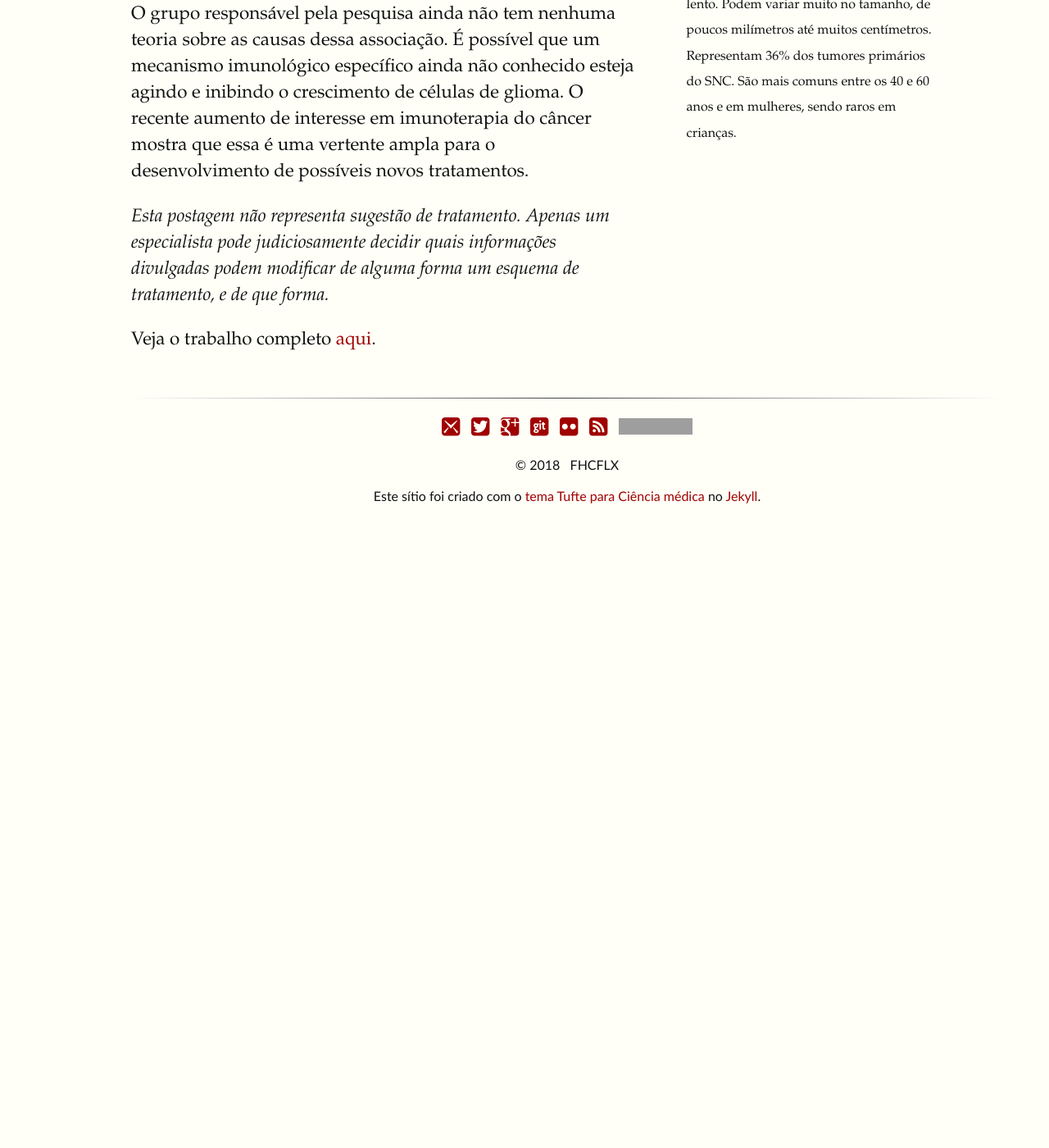
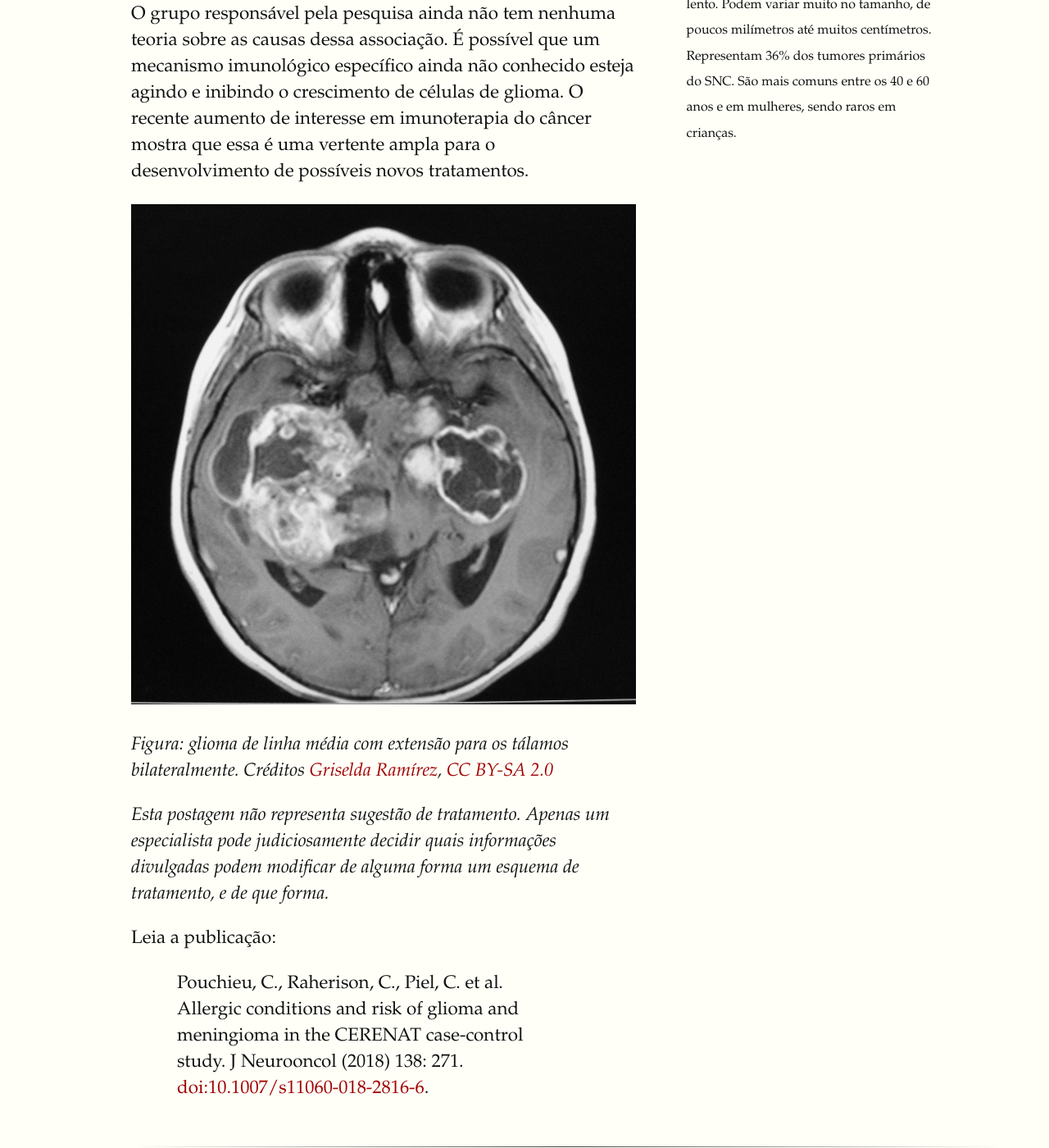
Before and after one commit to fhcflx/pharmakon, a Jekyll site: the page built from _posts/2018-05-13-Alergia-glioma.markdown, in a window 1280 px wide and 1400 px high, scrolled down 1754 px. Shown: the whole window at 82% size. Built offline with Jekyll 4.4.1, drawn with Linux system fonts in a browser that asks for light colours; comment, search, counter and statistics services are not loaded; before the commit the page ends 2384 px from its top, so only the background shows below that; grey boxes are pictures that could not be loaded.

Commit message:
mais e mais figuras e links

```diff
--- a/_posts/2018-05-13-Alergia-glioma.markdown
+++ b/_posts/2018-05-13-Alergia-glioma.markdown
@@ -21,6 +21,11 @@ Em relação ao risco do desenvolvimento de meningiomas, a pesquisa não mostrou
 
 O grupo responsável pela pesquisa ainda não tem nenhuma teoria sobre as causas dessa associação. É possível que um mecanismo imunológico específico ainda não conhecido esteja agindo e inibindo o crescimento de células de glioma. O recente aumento de interesse em imunoterapia do câncer mostra que essa é uma vertente ampla para o desenvolvimento de possíveis novos tratamentos.
 
+![]({{site.baseurl}}/assets/img/glioma.jpg)
+
+_Figura: glioma de linha média com extensão para os tálamos bilateralmente. Créditos [Griselda Ramírez](https://www.flickr.com/photos/56088233@N08/), [CC BY-SA 2.0](https://creativecommons.org/licenses/by-sa/2.0/)_
+
 _Esta postagem não representa sugestão de tratamento. Apenas um especialista pode judiciosamente decidir quais informações divulgadas podem modificar de alguma forma um esquema de tratamento, e de que forma._
 
-Veja o trabalho completo [aqui](http://bit.ly/fhcflxSg).
+Leia a publicação:
+- Pouchieu, C., Raherison, C., Piel, C. et al. Allergic conditions and risk of glioma and meningioma in the CERENAT case-control study. J Neurooncol (2018) 138: 271. [doi:10.1007/s11060-018-2816-6](https://doi.org/10.1007/s11060-018-2816-6).
```
Also changed, not shown: _posts/2018-05-14-Padroes-de-recorrencia-ependimoma.markdown (+6 -1 lines), assets/img/glioma.jpg (added).
